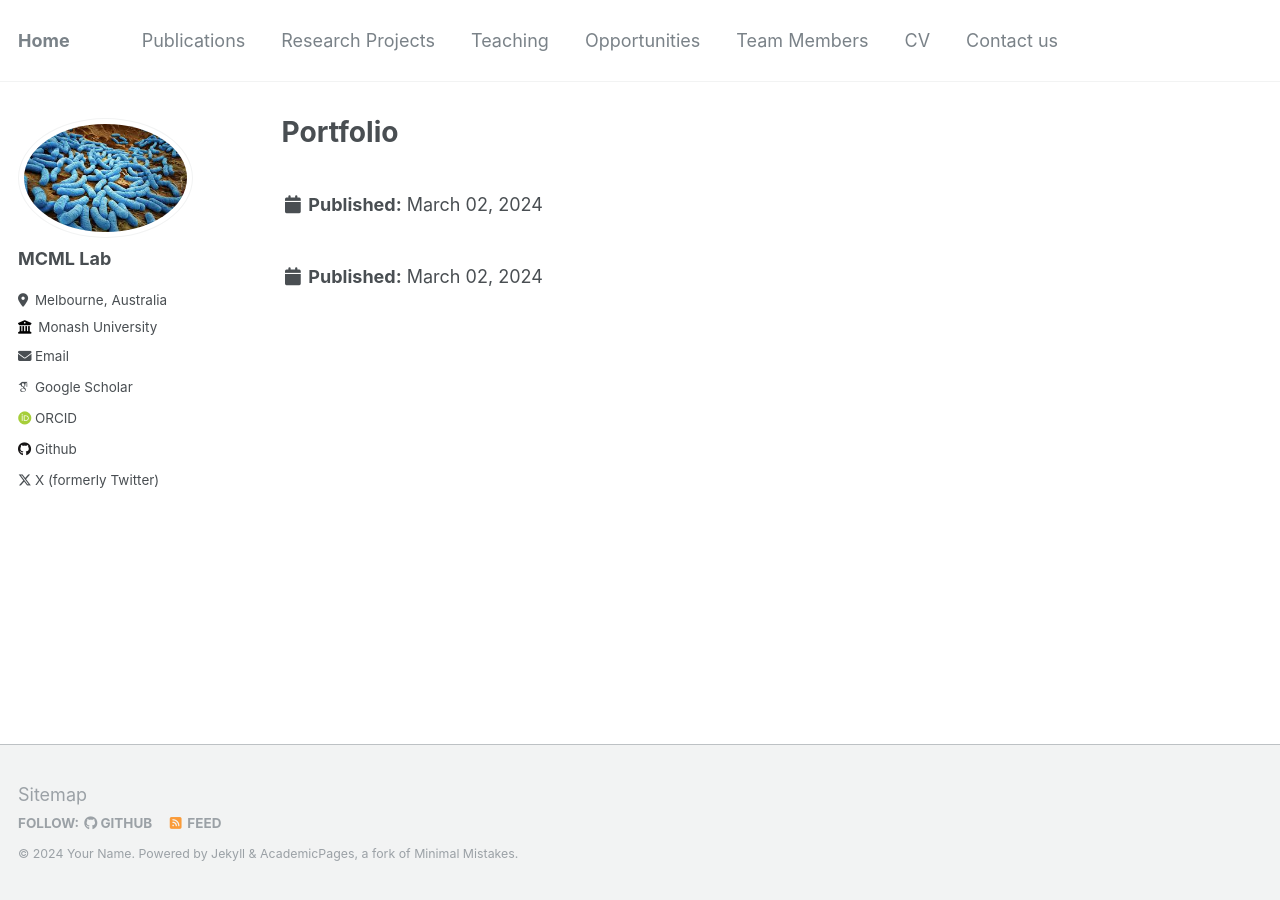
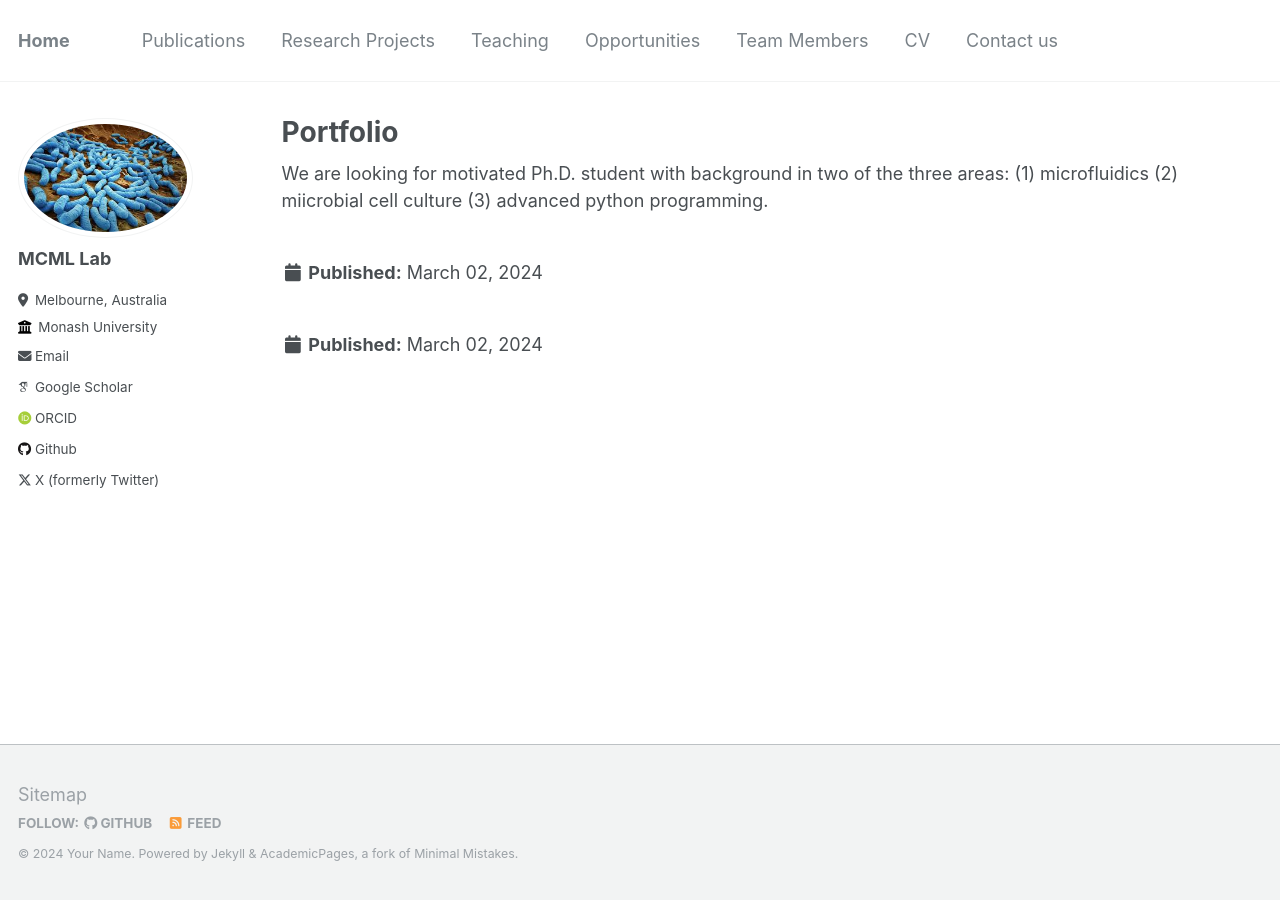
Before and after one commit to AminValiei/valieilab, a Jekyll site: the page built from _pages/portfolio.html, in a window 1280 px wide. Built offline with Jekyll 4.4.1, drawn with Linux system fonts in a browser that asks for light colours; some web fonts are replaced.

Commit message:
Update portfolio.html

```diff
--- a/_pages/portfolio.html
+++ b/_pages/portfolio.html
@@ -6,7 +6,7 @@ author_profile: true
 ---
 
 {% include base_path %}
-
+ We are looking for motivated Ph.D. student with background in two of the three areas: (1) microfluidics (2) miicrobial cell culture (3) advanced python programming.
 
 {% for post in site.portfolio %}
   {% include archive-single.html %}
```
